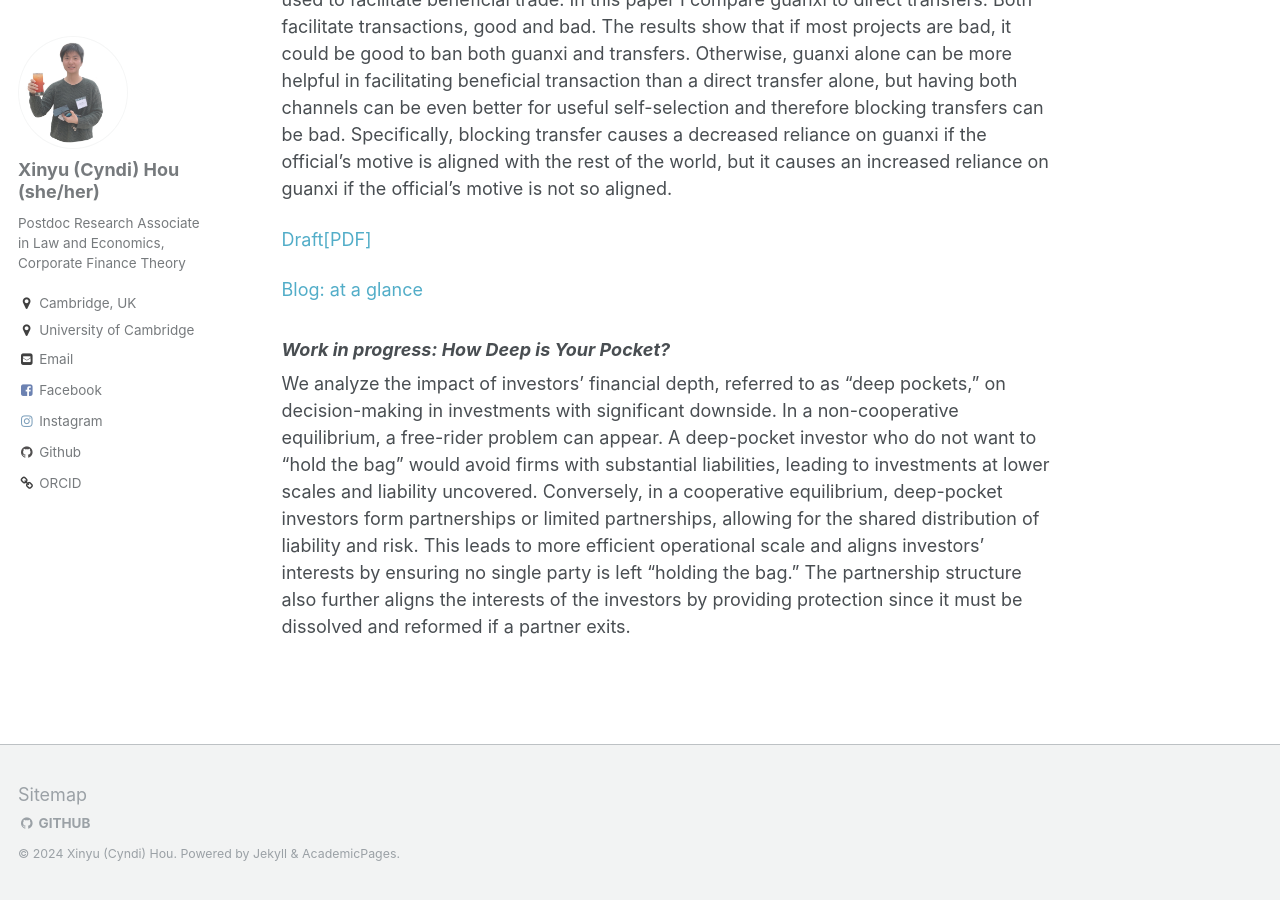
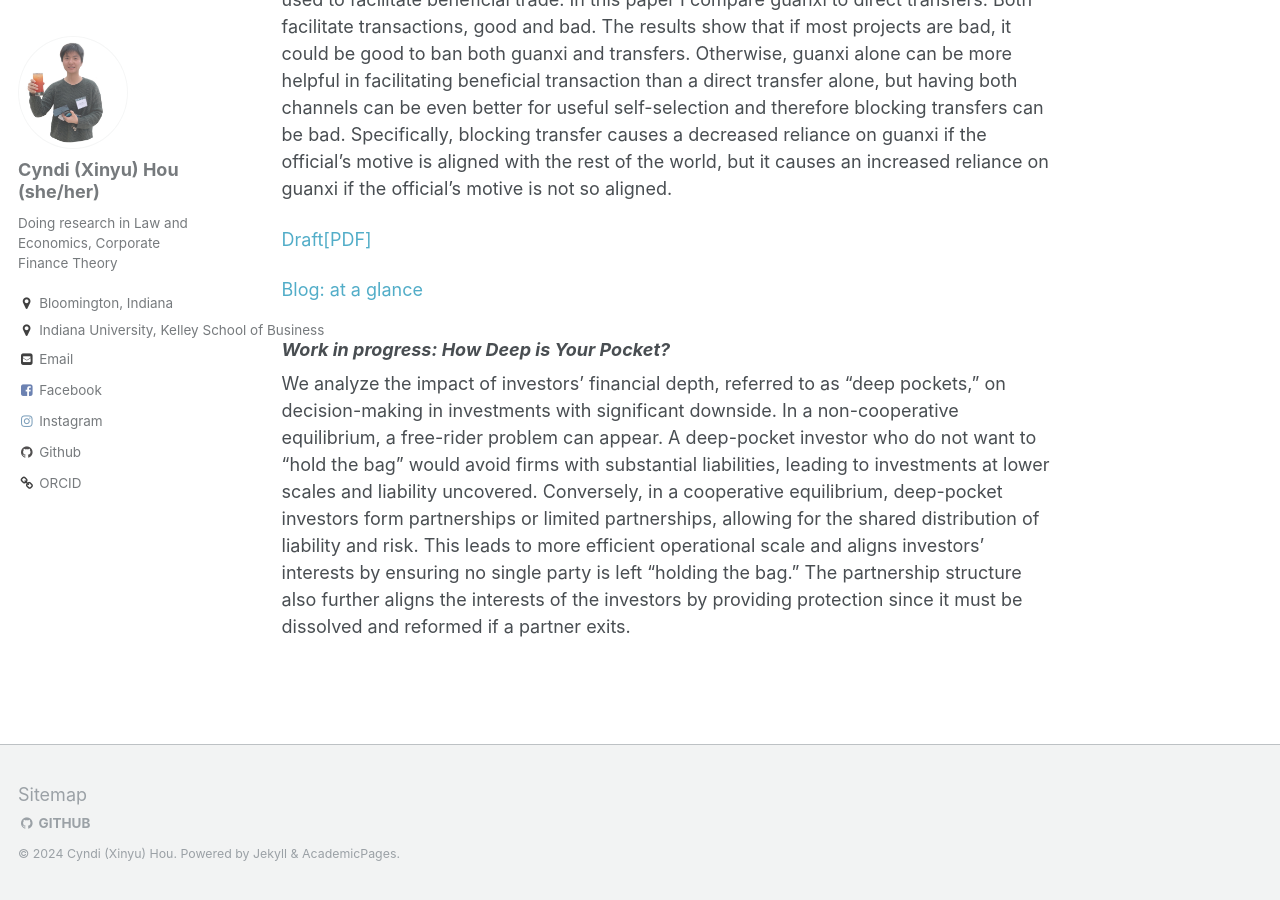
Before and after one commit to xinyuhou94/xinyuhou94.github.io, a Jekyll site: the page built from _pages/about.md, in a window 1280 px wide and 900 px high, scrolled down 2271 px. Built offline with Jekyll 4.4.1, drawn with Linux system fonts in a browser that asks for light colours; some of the changed text lies outside the part shown.

Commit message:
Update _config.yml

```diff
--- a/_config.yml
+++ b/_config.yml
@@ -7,11 +7,10 @@
 
 # Site Settings
 locale                   : "en-UK"
-title                    : "Xinyu (Cyndi) Hou"
+title                    : "Cyndi (Xinyu) Hou"
 title_separator          : "-"
-name                     : &name "Xinyu (Cyndi) Hou"
-description              : &description "Research Associate, CERF, Cambridge Judge Business School,CCFin,
-                                   Trinity College
+name                     : &name "Cyndi (Xinyu) Hou"
+description              : &description "Visiting Assistant Professor, Indiana University Kelley School of Business
                              Ph.D. in Economics, Washington University in St. Louis"
 url                      : https://xinyuhou94.github.io # the base hostname & protocol for your site e.g. "https://mmistakes.github.io"
 baseurl                  : "" # the subpath of your site, e.g. "/blog"
@@ -78,14 +77,14 @@ analytics:
 
 # Site Author
 author:
-  name             : "Xinyu (Cyndi) Hou (she/her)"
+  name             : "Cyndi (Xinyu) Hou (she/her)"
   avatar           : "xinyu.jpg"
-  bio              : "Postdoc Research Associate in Law and Economics,
+  bio              : "Doing research in Law and Economics,
                        Corporate Finance Theory"
-  location         : "Cambridge, UK"
-  employer         : "University of Cambridge"
+  location         : "Bloomington, Indiana"
+  employer         : "Indiana University, Kelley School of Business"
   googlescholar    :
-  email            : "x.hou@jbs.cam.ac.uk"
+  email            : "houxiny@iu.edu"
   uri              :
   bitbucket        :
   codepen          :
```
